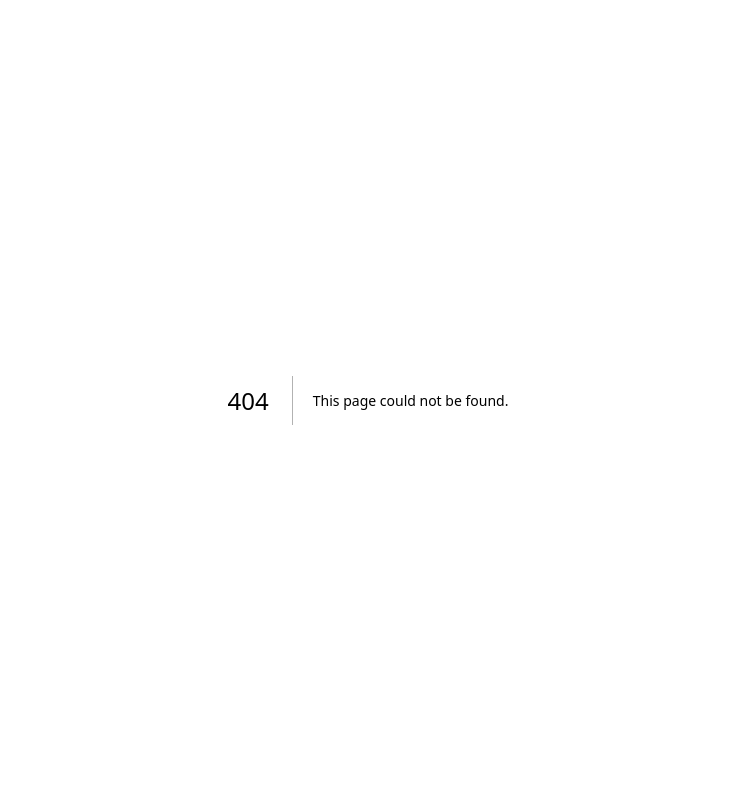
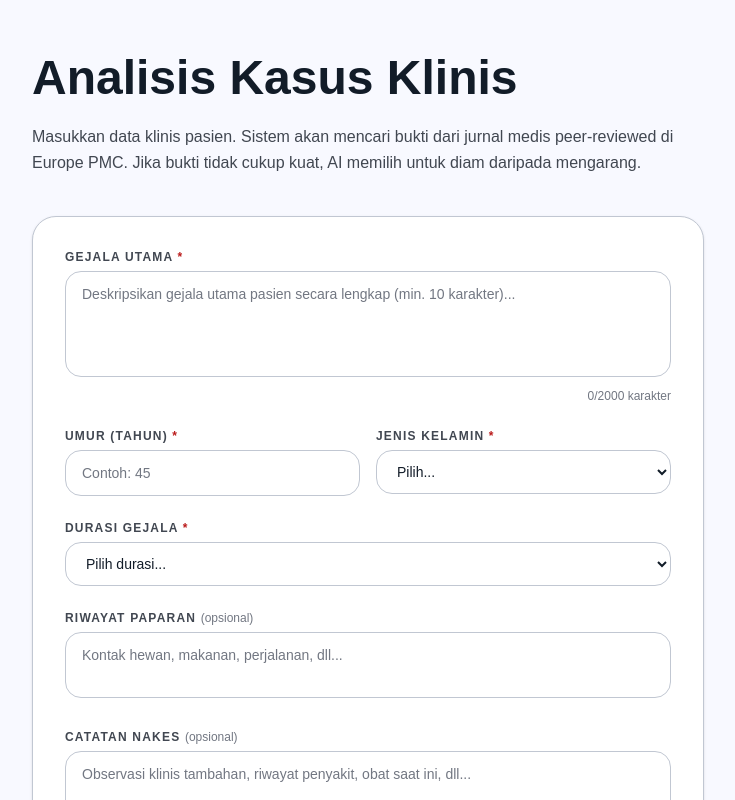
Before and after one commit to jojohyperbackend-hub/OneHealth.AI, a Next.js app: page /case in a window 1280 px wide. Before the commit this address had no page. Shown: the top 800 px of the page, without its empty margins (272-1007 px from the left). Built offline with nearby package versions, Linux system fonts and the light colour scheme.

Commit message:
feat: bangun halaman /case (Alur 1 - analisis kasus klinis)

```diff
--- /dev/null
+++ b/src/app/case/page.tsx
@@ -0,0 +1,46 @@
+/**
+ * app/case/page.tsx — OneHealth.AI
+ * Halaman analisis kasus klinis (Alur 1: input nakes → hasil jurnal)
+ * Route: /case
+ *
+ * ARSITEKTUR (sesuai next-best-practices/rsc-boundaries):
+ * - Page ini adalah Server Component (default di App Router)
+ * - CaseClientView sebagai 'use client' boundary — semua state interaktif di sana
+ * - Semua komponen domain "case" dikumpulkan di components/case/ (bukan
+ *   dicolocate _components/ — folder ini ada di luar app/ jadi tidak ada
+ *   risiko route-segment collision, jadi tidak ada alasan teknis buat pisah)
+ */
+
+import type { Metadata } from 'next';
+import { CaseClientView } from '@/components/case/CaseClientView';
+
+export const metadata: Metadata = {
+  title: 'Analisis Kasus | OneHealth.AI — Copilot Literatur Medis',
+  description:
+    'Input data klinis pasien dan dapatkan rangkuman bukti dari jurnal medis peer-reviewed secara real-time. Didukung Europe PMC.',
+};
+
+// Tidak ada data fetching di server — semua fetch dilakukan di client setelah submit
+export default function CasePage() {
+  return (
+    <main className="min-h-screen bg-[#f8f9ff]">
+      <div className="max-w-[1280px] mx-auto px-4 md:px-12 py-12">
+        <div className="max-w-2xl mx-auto">
+          {/* Page Header */}
+          <div className="mb-10">
+            <h1 className="font-[family-name:var(--font-jakarta)] font-bold text-4xl md:text-5xl text-[#121c28] leading-tight mb-4">
+              Analisis Kasus Klinis
+            </h1>
+            <p className="text-[#414751] text-base leading-relaxed">
+              Masukkan data klinis pasien. Sistem akan mencari bukti dari jurnal medis peer-reviewed
+              di Europe PMC. Jika bukti tidak cukup kuat, AI memilih untuk diam daripada mengarang.
+            </p>
+          </div>
+
+          {/* Client boundary — semua state form & hasil ada di sini */}
+          <CaseClientView />
+        </div>
+      </div>
+    </main>
+  );
+}
--- /dev/null
+++ b/src/components/case/CaseClientView.tsx
@@ -0,0 +1,72 @@
+'use client';
+
+/**
+ * components/case/CaseClientView.tsx — OneHealth.AI
+ * Client boundary untuk halaman /case.
+ * Menghubungkan CaseForm + EvidenceList melalui useCase hook.
+ */
+
+import { CaseForm } from '@/components/case/CaseForm';
+import { EvidenceList } from '@/components/case/EvidenceList';
+import { useCase } from '@/hooks/useCase';
+import type { CaseInput } from '@/types/case';
+
+export function CaseClientView() {
+  const { hasil, isLoading, error, analyze, reset } = useCase();
+
+  function handleSubmit(formData: Omit<CaseInput, 'case_id'>) {
+    analyze(formData);
+  }
+
+  return (
+    <div className="space-y-8">
+      {/* Form: tampil jika belum ada hasil dan tidak loading */}
+      {!hasil && (
+        <>
+          <div className="bg-white rounded-[1.5rem] border border-[#c1c7d2] p-6 md:p-8 shadow-sm">
+            <CaseForm onSubmit={handleSubmit} isLoading={isLoading} />
+          </div>
+
+          {/* Loading skeleton */}
+          {isLoading && (
+            <div className="space-y-4 animate-pulse" aria-busy="true" aria-label="Menganalisis...">
+              <div className="h-32 bg-[#e5eeff] rounded-[1rem]" />
+              <div className="h-24 bg-[#eef4ff] rounded-[1rem]" />
+              <div className="h-24 bg-[#eef4ff] rounded-[1rem]" />
+              <p className="text-center text-xs text-[#727782] pt-2">
+                Menarik bukti dari Europe PMC...
+              </p>
+            </div>
+          )}
+        </>
+      )}
+
+      {/* Network error (bukan state AI — ini error koneksi) */}
+      {error && !hasil && (
+        <div
+          className="flex items-center gap-3 p-4 bg-[#ffdad6]/30 border border-[#ffdad6] rounded-[1rem]"
+          role="alert"
+        >
+          <span className="material-symbols-outlined text-[#93000a]">wifi_off</span>
+          <div>
+            <p className="text-sm font-semibold text-[#93000a]">Koneksi Gagal</p>
+            <p className="text-xs text-[#414751]">{error}</p>
+          </div>
+          <button
+            onClick={reset}
+            className="ml-auto text-xs font-bold text-[#93000a] hover:underline"
+          >
+            Coba Lagi
+          </button>
+        </div>
+      )}
+
+      {/* Hasil analisis */}
+      {hasil && !isLoading && (
+        <div className="bg-white rounded-[1.5rem] border border-[#c1c7d2] p-6 md:p-8 shadow-sm">
+          <EvidenceList hasil={hasil} onReset={reset} />
+        </div>
+      )}
+    </div>
+  );
+}
```
